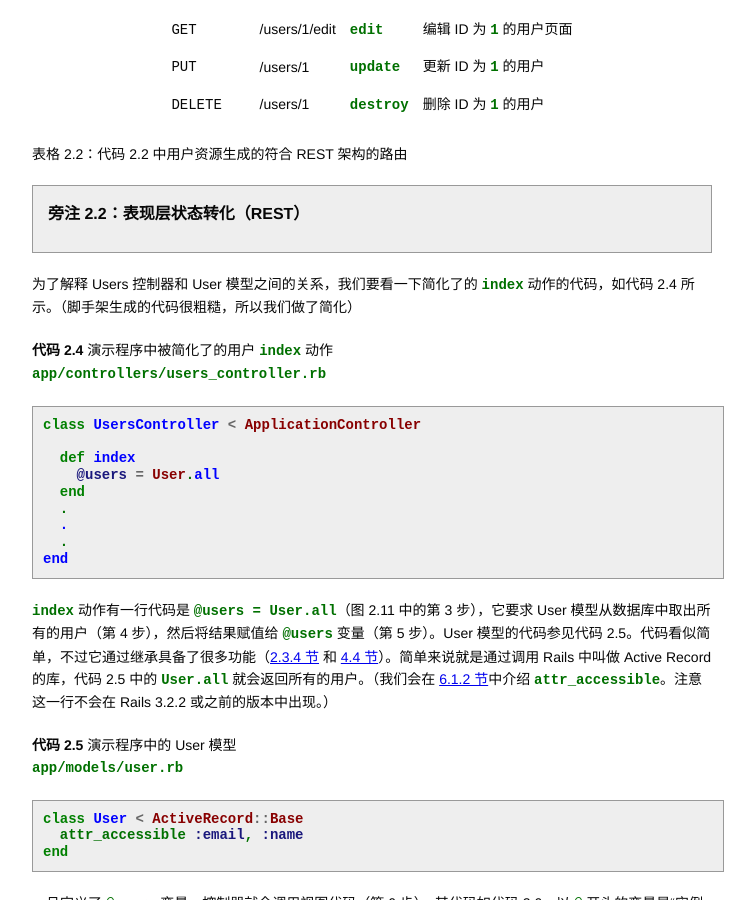
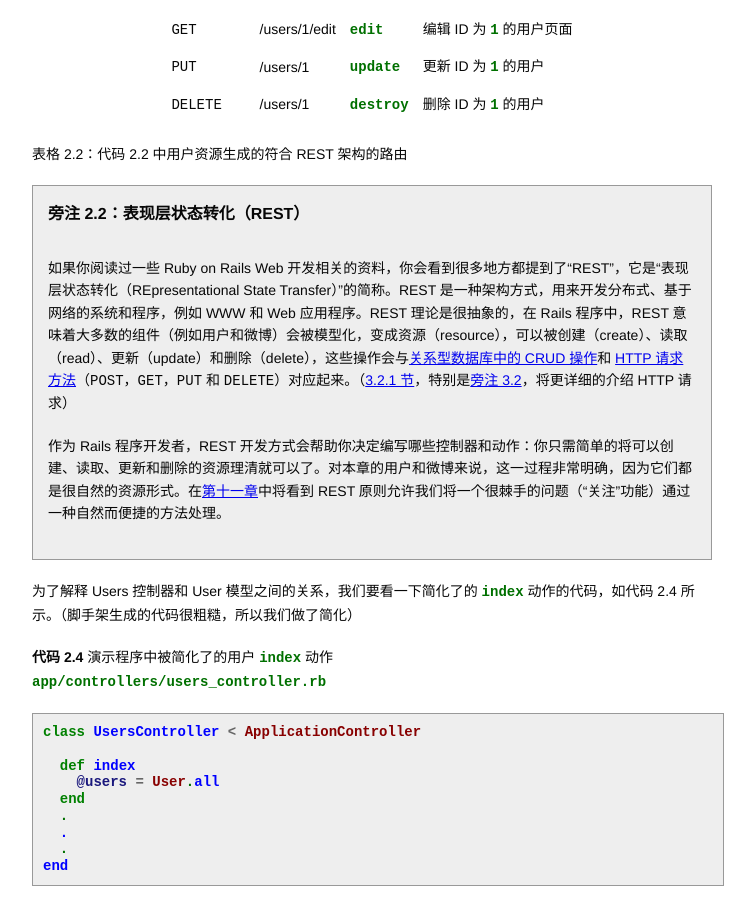
Before and after one commit to AndorChen/rails-tutorial-2nd-cn, a Jekyll site: the page built from chapter2.md, in a window 1280 px wide and 900 px high, scrolled down 12640 px. Shown: the whole window, without its empty margins (32-787 px from the left). Built offline with Jekyll 4.4.1, drawn with Linux system fonts in a browser that asks for light colours; nearby versions of some CDN libraries; library files that are not in the unit come from our copies; Markdown is read by kramdown in place of the engine named in the settings.

Commit message:
add the forgotten box-2-2

```diff
--- a/chapter2.md
+++ b/chapter2.md
@@ -403,6 +403,8 @@ end
 
 <div id="box-2-2" class="aside">
 	<h4>旁注 2.2：表现层状态转化（REST）</h4>
+	<p>如果你阅读过一些 Ruby on Rails Web 开发相关的资料，你会看到很多地方都提到了“REST”，它是“表现层状态转化（REpresentational State Transfer）”的简称。REST 是一种架构方式，用来开发分布式、基于网络的系统和程序，例如 WWW 和 Web 应用程序。REST 理论是很抽象的，在 Rails 程序中，REST 意味着大多数的组件（例如用户和微博）会被模型化，变成资源（resource），可以被创建（create）、读取（read）、更新（update）和删除（delete），这些操作会与<a href="http://en.wikipedia.org/wiki/Create,_read,_update_and_delete">关系型数据库中的 CRUD 操作</a>和 <a href="http://en.wikipedia.org/wiki/HTTP_request#Request_methods">HTTP 请求方法</a>（<tt>POST</tt>，<tt>GET</tt>，<tt>PUT</tt> 和 <tt>DELETE</tt>）对应起来。（<a href="chapter3.html#sec-3-2-1">3.2.1 节</a>，特别是<a href="chapter3.html#box-3-2">旁注 3.2</a>，将更详细的介绍 HTTP 请求）</p>
+	<p>作为 Rails 程序开发者，REST 开发方式会帮助你决定编写哪些控制器和动作：你只需简单的将可以创建、读取、更新和删除的资源理清就可以了。对本章的用户和微博来说，这一过程非常明确，因为它们都是很自然的资源形式。在<a href="chapter11.html">第十一章</a>中将看到 REST 原则允许我们将一个很棘手的问题（“关注”功能）通过一种自然而便捷的方法处理。</p>
 </div>
 
 为了解释 Users 控制器和 User 模型之间的关系，我们要看一下简化了的 `index` 动作的代码，如代码 2.4 所示。（脚手架生成的代码很粗糙，所以我们做了简化）
```
